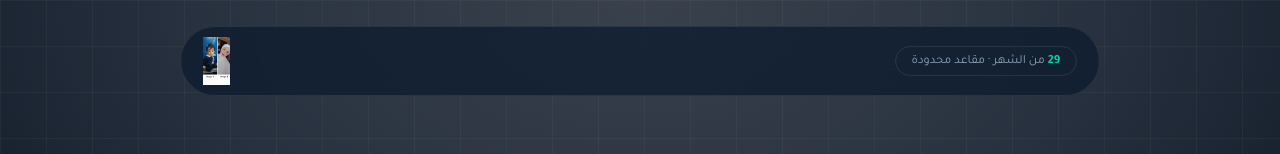
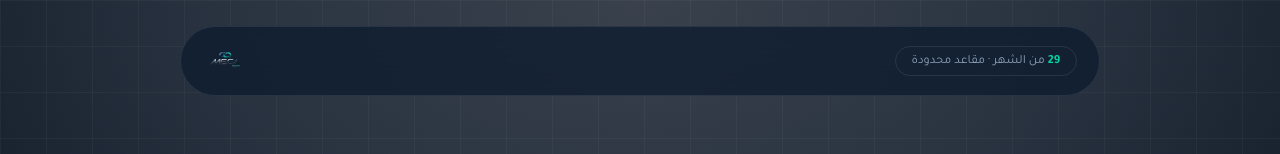
Before and after one commit to mmdllm739-hub/Trading-Questionnaire, a website: page index.html in a window 1280 px wide. Shown: the top 154 px of the page. Drawn offline with Linux system fonts and the light colour scheme.

Commit message:
Use the correct mega_logo image

```diff
--- a/index.html
+++ b/index.html
@@ -183,7 +183,7 @@
   <div class="navbar">
     <div class="nav-tag"><b>29</b> من الشهر · مقاعد محدودة</div>
     <div class="nav-logo">
-      <img src="logo.jpg" alt="MEGA team" style="height: 48px; object-fit: contain;">
+      <img src="mega_logo.png" alt="MEGA team" style="height: 48px; object-fit: contain;">
     </div>
   </div>
 
```
Also changed, not shown: logo.jpg (deleted), mega_logo.png (added).
